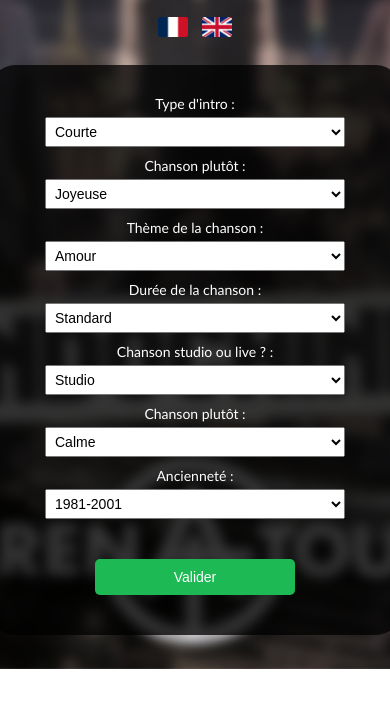
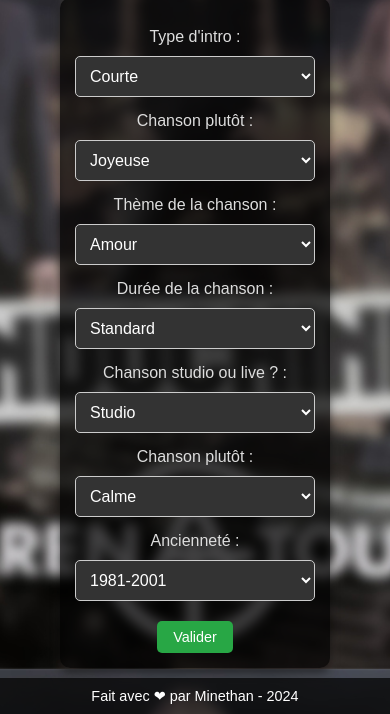
Before and after one commit to MinethanDev/indochine_song_finder, a plain HTML site: page index.html in a window 390 px wide. Shown: the part 175-889 px from the top of the page. Before the commit the page ends 844 px from the top, so only its background shows below. Drawn offline with Linux system fonts and the light colour scheme.

Commit message:
Refonte du css / responsive

```diff
--- a/index.html
+++ b/index.html
@@ -9,9 +9,8 @@
 </head>
 <body>
 
+    <div id="contenu">
         <a href="/indochine_song_finder"><img src="assets/logo.png" alt="Logo du site" width="300px" style="margin-top: 20px;"></a>
-
-    <p data-translate="credits">Fait avec ❤ par <a href="https://github.com/MinethanDev">Minethan</a> - 2024</p>
 
         <div id="language-buttons">
             <img src="assets/french.png" class="flag" alt="Français" width="40px" onclick="setLanguage('fr')">
@@ -82,5 +81,10 @@
             <script src="script.js"></script>
             <script src="translate.js"></script>
         </div>
+    </div>
+
+    <div id="footer">
+        <p data-translate="credits">Fait avec ❤ par <a href="https://github.com/MinethanDev">Minethan</a> - 2024</p>
+    </div>
 </body>
 </html>
--- a/style.css
+++ b/style.css
@@ -1,143 +1,159 @@
+* {
+    margin: 0;
+    padding: 0;
+    box-sizing: border-box;
+}
+
 body {
-    font-family: 'Trebuchet MS', 'Lucida Sans Unicode', 'Lucida Grande', 'Lucida Sans', Arial, sans-serif;
-    text-align: center;
-    margin: 0px;
-    color: white;
-    background-image: url("assets/background.jpg");
+    font-family: Arial, sans-serif;
+    background-image: url('assets/background.jpg');
     background-size: cover;
     background-position: center;
-    background-repeat: no-repeat;
-    min-height: 100vh;
+    background-attachment: fixed;
     display: flex;
     flex-direction: column;
     align-items: center;
+    min-height: 100vh;
+    color: #ffffff;
+    text-align: center;
 }
 
-form {
-    margin-bottom: 20px;
+#contenu {
+    flex-grow: 1;
+    display: flex;
+    flex-direction: column;
+    align-items: center;
+    justify-content: center;
+}
+
+img[alt="Logo du site"] {
+    margin-top: 20px;
+    width: 300px;
+}
+
+#language-buttons {
+    display: flex;
+    gap: 10px;
+}
+
+.flag {
+    cursor: pointer;
+    width: 40px;
+    transition: transform 0.3s;
+}
+
+.flag:hover {
+    transform: scale(1.1);
+}
+
+#box-translucide {
+    background: rgba(0, 0, 0, 0.7);
+    padding: 15px;
+    border-radius: 10px;
+    width: 100%;
+    max-width: 800px;
+    text-align: center;
+    box-shadow: 0px 4px 10px rgba(0, 0, 0, 0.5);
+    margin-top: 10px;
+    margin-bottom: 10px;
 }
 
 label {
     display: block;
-    margin-top: 10px;
+    margin-top: 15px;
+    font-size: 1rem;
+    color: #ddd;
+}
+
+select {
+    width: 100%;
+    padding: 10px;
+    margin-top: 5px;
+    border: none;
+    border-radius: 5px;
+    background-color: #333;
+    color: #ffffff;
     font-size: 1rem;
 }
 
-select, button {
-    padding: 5px;
-    margin-top: 5px;
+.album-cover {
     width: 100%;
-    max-width: 300px;
-    font-size: 1rem;
+    max-width: 200px;
+    border-radius: 5px;
+    margin: 10px 0;
+}
+
+.song-details {
+    color: #ddd;
+    font-size: 1.1rem;
+    line-height: 1.5;
 }
 
 button {
     margin-top: 20px;
     padding: 10px 20px;
-    background-color: #1DB954;
-    color: white;
     border: none;
+    border-radius: 5px;
+    background-color: #28a745;
+    color: #ffffff;
+    font-size: 1rem;
     cursor: pointer;
-    border-radius: 5px;
-    width: 100%;
-    max-width: 300px;
+    transition: background-color 0.3s;
 }
 
 button:hover {
-    background-color: #1aa34a;
+    background-color: #218838;
 }
 
-#result {
-    margin-top: 20px;
-    font-size: 1.2rem;
+select, input[type="text"] {
+    margin-top: 10px;
+    padding: 10px;
+    border-radius: 5px;
+    border: 1px solid #ccc;
+    font-size: 1rem;
+    width: 100%;
+    max-width: 400px;
 }
 
-#box-translucide {
-    margin-top: 20px;
-    background-color: #000000c0;
-    display: inline-block;
-    padding: 30px 200px 30px 200px;
-    border-radius: 25px;
+#footer {
+    background: rgba(0, 0, 0, 0.7);
+    padding: 10px;
+    color: #ffffff;
+    font-size: 0.9rem;
+    width: 100%;
+    text-align: center;
+    position: relative;
+    bottom: 0;
+    margin-top: auto;
 }
 
-a {
+#footer a {
+    color: #ffffff;
     text-decoration: none;
-    color: white;
 }
 
-.flag {
-    cursor: pointer;
-    width: 40px;
-    margin: 5px;
+#footer a:hover {
+    color: #ccc;
 }
 
-img {
-    max-width: 100%;
-    height: auto;
+h1 {
+    font-size: 2rem;
+    margin-bottom: 20px;
+    color: #ffffff;
 }
 
-.album-cover {
-    width: 80%;
-    max-width: 300px;
-}
-
-@media (max-width: 600px) {
+@media screen and (max-width: 768px) {
     #box-translucide {
-        padding: 20px 30px;
         width: 90%;
+        padding: 15px;
     }
 
-    #language-buttons img {
-        width: 30px;
-        margin: 5px;
+    .album-cover {
+        max-width: 150px;
     }
 
     button {
-        padding: 10px;
-        width: 100%;
-        max-width: 200px;
-    }
-
-    .album-cover {
-        width: 80%;
-        max-width: 200px;
-    }
-
-    label {
-        font-size: 14px;
-    }
-
-    select, button {
-        font-size: 14px;
+        font-size: 0.9rem;
+        padding: 8px 16px;
     }
 }
-
-@media (min-width: 601px) and (max-width: 1024px) {
-
-    #box-translucide {
-        padding: 30px 100px;
-    }
-
-    a img {
-        max-width: 250px;
-    }
-
-    select, button {
-        width: 100%;
-        max-width: 350px;
-    }
-
-    .album-cover {
-        max-width: 250px;
-    }
-}
-
-@media (min-width: 1025px) {
-    #box-translucide {
-        padding: 30px 200px;
-    }
-
-    a img {
-        max-width: 300px;
-    }
-}
```
Also changed, not shown: result.html (+12 -8 lines). Lines whose indentation alone changed are shown as unchanged.
